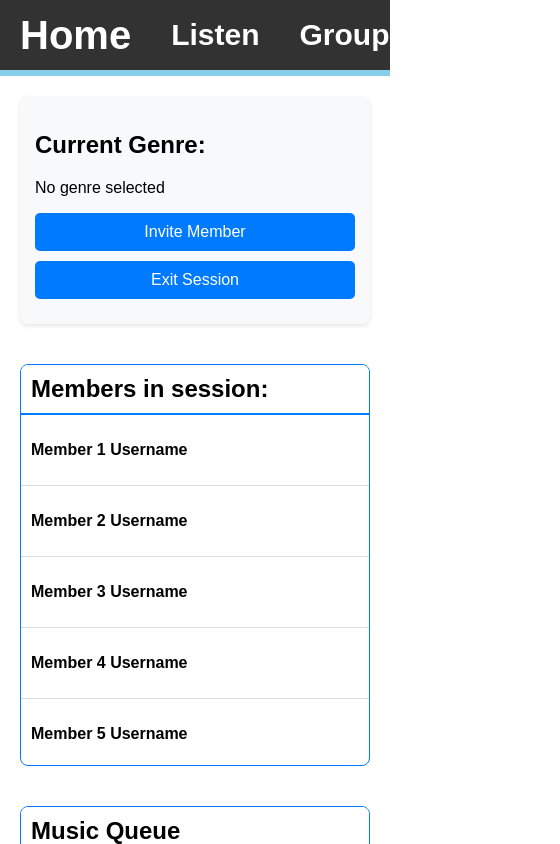
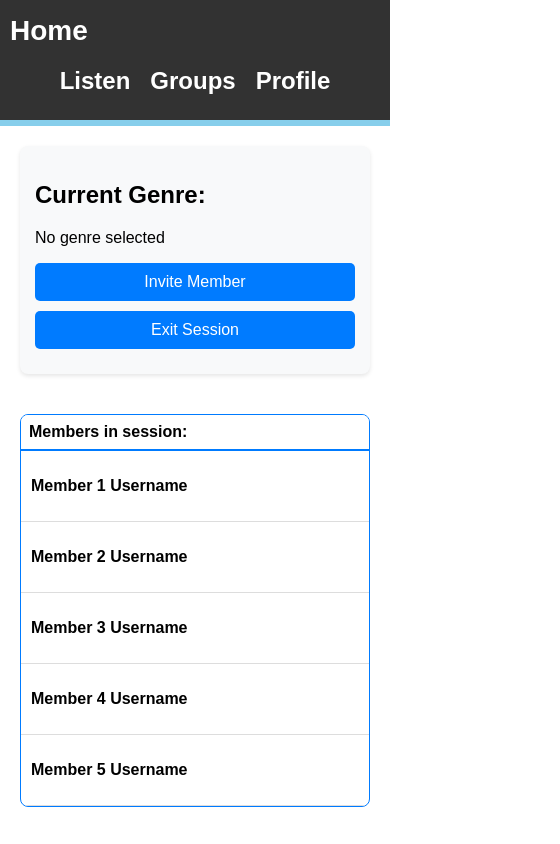
Before and after one commit to Benzillaist/Music-Matchmaker, a plain HTML site: page frontend/listen.html in a window 390 px wide. Shown: the top 844 px of the page, 560 px wide, since content can reach past the window. Drawn offline with Linux system fonts and the light colour scheme.

Commit message:
Refactor chat and layout styles for improved responsiveness and readability

```diff
--- a/frontend/js/chat.js
+++ b/frontend/js/chat.js
@@ -281,6 +281,5 @@ document.addEventListener('DOMContentLoaded', () => {
     }
   }
 
-  // Start the app
   init();
 });
--- a/frontend/listen.css
+++ b/frontend/listen.css
@@ -69,13 +69,18 @@ body {
     scrollbar-width: none;
 }
 
-.member-display h2 {
+.member-display h2, .music-container h2 {
     position: sticky;
     top: 0;
     background: white;
     padding: 10px;
     margin: 0;
     border-bottom: 2px solid #007bff;
+    z-index: 10;
+    word-wrap: break-word;
+    overflow-wrap: break-word;
+    width: 100%;
+    box-sizing: border-box;
 }
 
 .member {
@@ -90,15 +95,6 @@ body {
     max-height: 350px;
     overflow-y: auto;
     scrollbar-width: none;
-}
-
-.music-container h2 {
-    position: sticky;
-    top: 0;
-    background: white;
-    padding: 10px;
-    margin: 0;
-    border-bottom: 2px solid #007bff;
 }
 
 .music-item {
@@ -155,6 +151,16 @@ body {
 
     .general-container, .member-display, .music-wrapper, .chat-container {
         max-width: 100%;
+        min-width: 200px;
+    }
+
+    .member-display, .music-wrapper, .chat-container {
+        max-height: none;
+        height: auto;
+    }
+
+    .music-container {
+        max-height: none;
     }
 
     .music-item {
@@ -164,6 +170,11 @@ body {
 
     .remove-song-btn {
         margin-top: 5px;
+    }
+
+    .member-display h2, .music-container h2 {
+        font-size: 1rem;
+        padding: 8px;
     }
 }
 
--- a/frontend/main.css
+++ b/frontend/main.css
@@ -1,4 +1,3 @@
-
 /* PLEASE MAKE YOUR OWN STYLE SHEETS FOR YOUR PAGES TO AVOID MERGE CONFLICTS. AVOID EDITING THIS CSS FILE IF POSSIBLE! */
 
 body {
@@ -11,14 +10,15 @@ body {
 
 #header {
     background: rgb(50, 50, 50);
-    width: 100vw;
-    height: 70px;
+    width: 100%;
+    min-height: 70px;
+    overflow: visible;
 }
 
 #footer {
     background: rgb(50, 50, 50);
-    width: 100vw;
-    height: 70px;
+    width: 100%;
+    min-height: 70px;
 }
 
 .hcontainer {
@@ -131,7 +131,7 @@ body {
 #bottom-bar {
     position: absolute;
     bottom: 70px;
-    width: 100vw;
+    width: 100%;
 }
 
 .link {
@@ -169,6 +169,34 @@ body {
 
   /* Responsive Design */
   @media (max-width: 768px) {
+    #header, #footer {
+      flex-wrap: wrap;
+      padding: 10px 0;
+    }
+
+    #header-home, #header-items {
+      width: 100%;
+      justify-content: center;
+      margin: 5px 0;
+    }
+
+    #header-items {
+      flex-wrap: wrap;
+    }
+
+    .header-item {
+      margin: 5px;
+      font-size: 1.2rem;
+    }
+
+    .h1 {
+      font-size: 28px;
+    }
+
+    .h2 {
+      font-size: 24px;
+    }
+
     #content .hcontainer {
       flex-direction: column;
       text-align: center;
@@ -178,4 +206,9 @@ body {
       width: 100px;
       height: 100px;
     }
+
+    #footer a {
+      font-size: 0.9rem;
+      word-break: break-word;
+    }
   }
```
